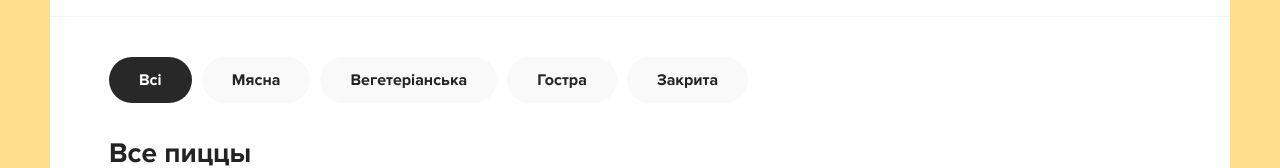
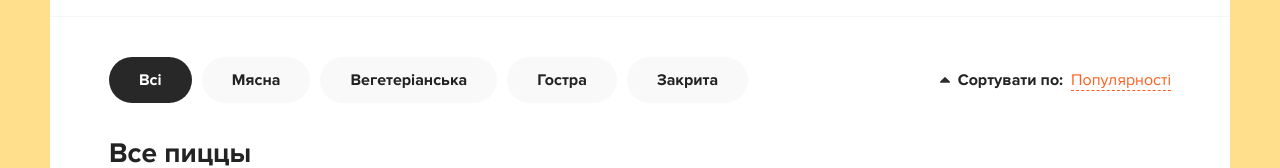
Before and after one commit to nazariimrochko/Pizza-shop-React-js, a React (Create React App) app: page / in a window 1280 px wide. Shown: the part 165-333 px from the top of the page. Built offline with nearby package versions, Linux system fonts and the light colour scheme; the HTML template or start-up script is replaced by a standard one.

Commit message:
create Components SortPopup

```diff
--- a/src/App.js
+++ b/src/App.js
@@ -1,7 +1,8 @@
 import React from 'react';
-import {Header, Categories,  } from "./componnents";
+import {Header, Categories, SortPopup } from "./componnents";
 
 const arrTypes = ['Мясна','Вегетеріанська','Гостра','Закрита']
+const arrTypesSort = ['Ціні', 'Алфавіту', 'Популярності']
 
 function App() {
     return (
@@ -11,6 +12,7 @@ function App() {
                 <div className="container">
                     <div className="content__top">
                         <Categories onClickItem={(element) => console.log(element)} types={arrTypes}/>
+                        <SortPopup itemsSort={arrTypesSort}/>
                     </div>
                     <h2 className="content__title">Все пиццы</h2>
                     <div className="content__items">
--- /dev/null
+++ b/src/componnents/SortPopup.jsx
@@ -0,0 +1,48 @@
+import React, {useEffect, useRef, useState} from 'react';
+
+const SortPopup = ({itemsSort}) => {
+    const [visiblePopup, setVisiblePopup] = useState(false)
+    const [activeItemPopup, setActiveItemPopup] = useState(2)
+    const sortRef = useRef()
+    const activeLabel= itemsSort[activeItemPopup];
+
+    useEffect(() => {
+        document.body.addEventListener('click', handleOutsideClick)
+    }, []);
+    const handleOutsideClick = (e) => {
+        if (!e.path.includes(sortRef.current)) {
+            setVisiblePopup(false)
+        }
+    }
+
+    const onSelectItem = (index) => {
+        setActiveItemPopup(index);
+        setVisiblePopup(false)
+    }
+    return (
+        <div ref={sortRef} className="sort">
+            <div className="sort__label">
+                <svg width="10" height="6" viewBox="0 0 10 6" fill="none" xmlns="http://www.w3.org/2000/svg"
+                >
+                    <path
+                        d="M10 5C10 5.16927 9.93815 5.31576 9.81445 5.43945C9.69075 5.56315 9.54427 5.625 9.375 5.625H0.625C0.455729 5.625 0.309245 5.56315 0.185547 5.43945C0.061849 5.31576 0 5.16927 0 5C0 4.83073 0.061849 4.68424 0.185547 4.56055L4.56055 0.185547C4.68424 0.061849 4.83073 0 5 0C5.16927 0 5.31576 0.061849 5.43945 0.185547L9.81445 4.56055C9.93815 4.68424 10 4.83073 10 5Z"
+                        fill="#2C2C2C"
+                    />
+                </svg>
+                <b>Сортувати по:</b>
+                <span onClick={() => setVisiblePopup(!visiblePopup)}>{activeLabel}</span>
+            </div>
+            {visiblePopup && <div id={'popup'} className="sort__popup">
+                <ul>
+                    {itemsSort.map((name, index) => {
+                        return <li onClick={() => onSelectItem(index)}
+                                   className={index === activeItemPopup ? 'active' : ''}
+                                   key={index}>{name}</li>
+                    })}
+                </ul>
+            </div>}
+        </div>
+    );
+};
+
+export default SortPopup;
--- a/src/componnents/index.js
+++ b/src/componnents/index.js
@@ -1,3 +1,4 @@
 export {default as Header} from './Header'
 export {default as ButtonBasket} from './ButtonBasket'
 export {default as Categories} from './Categories'
+export {default as SortPopup} from './SortPopup'
--- a/src/scss/app.scss
+++ b/src/scss/app.scss
@@ -6,13 +6,14 @@
 
 body {
   background-color: $background;
+  padding: 50px 0;
 }
 
 .wrapper {
   width: calc(100vw - 100px);
   height: 100%;
   background-color: #fff;
-  margin: 50px auto;
+  margin: 0 auto;
   border-radius: 10px;
   max-width: 1400px;
 }
```
